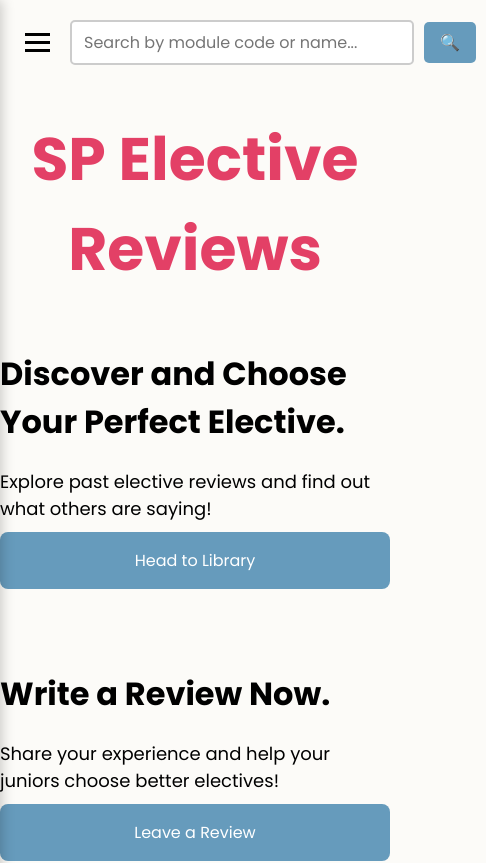
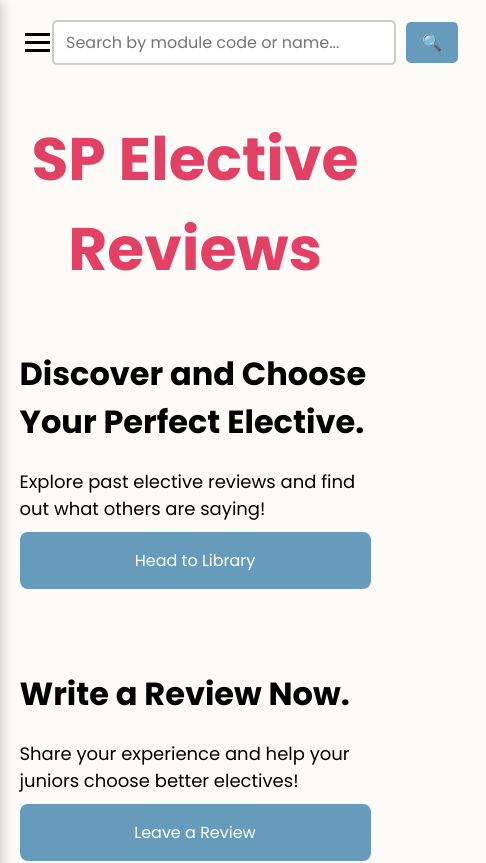
Before and after one commit to AidanG-05/sp-elective-site, a React (Vite) app in the folder elective-site/: page / in a window 390 px wide. Shown: the top 863 px of the page, 486 px wide, since content can reach past the window. Built offline with nearby package versions, Linux system fonts and the light colour scheme.

Commit message:
CSS edited

```diff
--- a/elective-site/src/index.css
+++ b/elective-site/src/index.css
@@ -701,14 +701,12 @@ a:visited {
 
 @media (max-width: 768px) {
   .split-container {
-    display: flex;
     flex-direction: column;
     align-items: center;
   }
 
-  .left-side,
-  .right-side {
-    width: 100%;
+  .left-side, .right-side {
+    width: 90%;
     padding: 15px;
   }
 
@@ -717,33 +715,28 @@ a:visited {
   }
 
   .notice-board {
-    width: 100%;
+    width: 80%;
   }
 
   .nav-header {
-    display: flex;
     flex-direction: row;
-    justify-content: flex-start;
-    align-items: center;
+    align-items: stretch;
+    gap: 10px;
     padding: 10px;
   }
 
   .hamburger-container {
     display: flex;
     justify-content: flex-start;
-    align-items: center;
   }
 
   .searchbar-container {
-    flex: 1 1 auto;
-    margin-top: 0;
-    display: flex;
+    width: 100%;
     justify-content: center;
   }
 
   .search-bar {
     width: 90%;
     max-width: 100%;
-    box-sizing: border-box;
   }
 }
```
